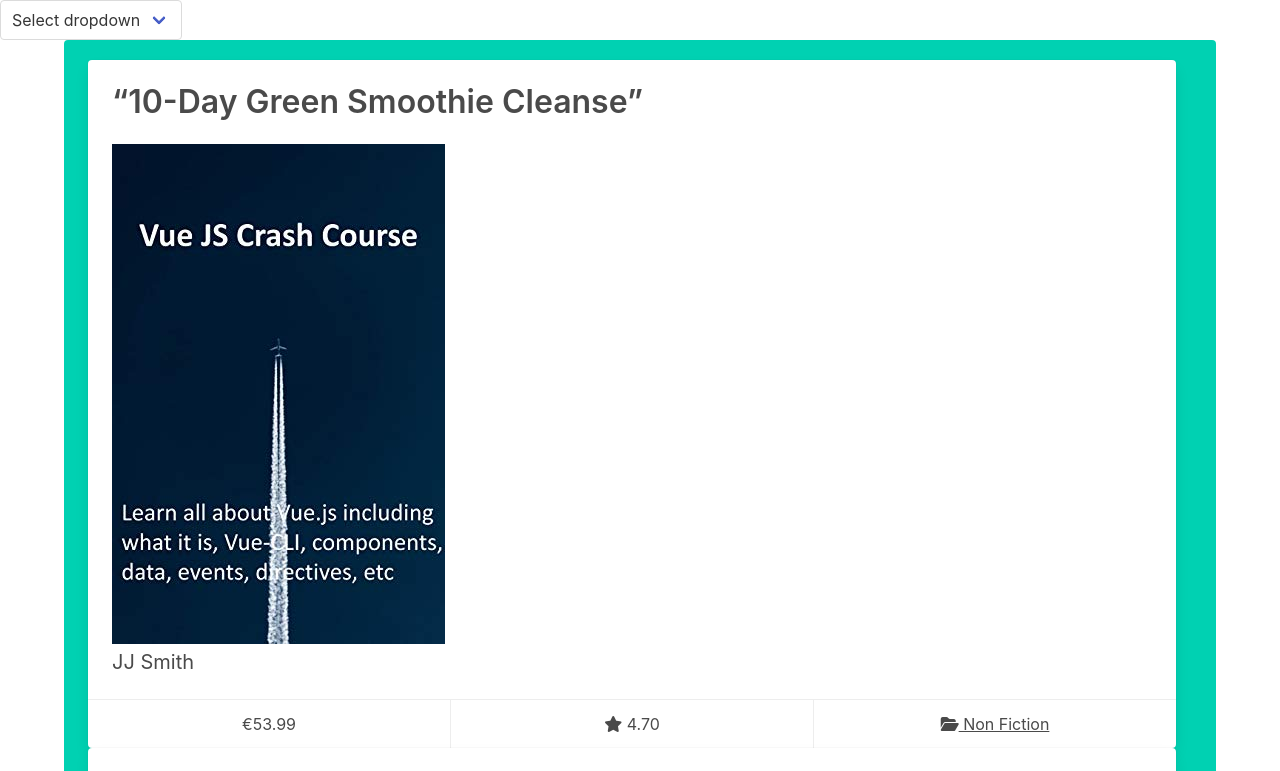
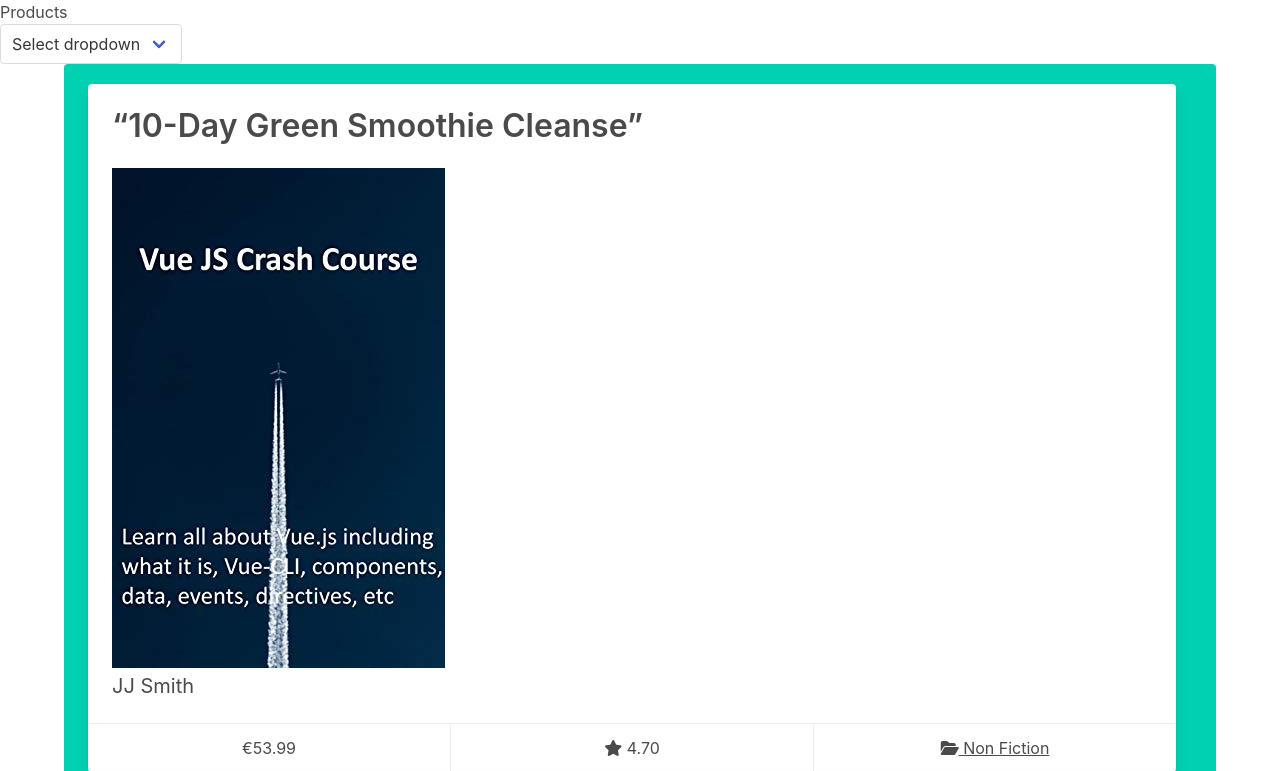
Before and after one commit to anteCedens/CI-MS4-ecommerce-site, a Django app: page /products/ in a window 1280 px wide. Shown: the part 56-827 px from the top of the page. Run offline with Django 3.2, Linux system fonts and the light colour scheme; data comes from the database, SQL or seed files in the repository; some libraries are stand-ins or nearby versions.

Commit message:
Add 'Products' title and a current category display mechanism to products.html

```diff
--- a/products/templates/products/products.html
+++ b/products/templates/products/products.html
@@ -4,6 +4,14 @@
 {% block content %}
 
 <body>
+    <h1>Products</h1>
+    {% for c in current_categories %}
+    <span>
+        <a href="{% url 'products' %}?category={{ c.name }}">
+            <span>{{ c.friendly_name }}</span>
+        </a>
+    </span>
+    {% endfor %}
     <div class="select">
         <select>
             <option>Select dropdown</option>
```
